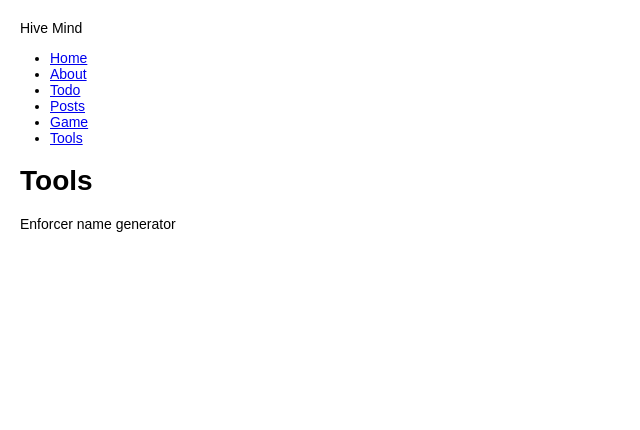
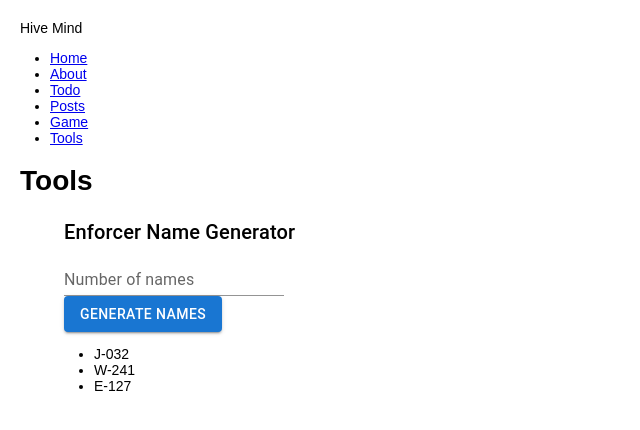
Before and after one commit to aneylon/Hive-Mind-RR, a React (Create React App) app: page /Tools in a window 1280 px wide. Shown: the top 430 px of the page, without its empty margins (0-640 px from the left). Built offline with nearby package versions, Linux system fonts and the light colour scheme.

Commit message:
Set up enforcer name generator.

```diff
--- a/src/components/name-generator/enforcer-name-generator.js
+++ b/src/components/name-generator/enforcer-name-generator.js
@@ -1,7 +1,72 @@
-import React from 'react'
+import { Button, Container, TextField, Typography } from '@mui/material'
+import React, { useState, useEffect } from 'react'
 
 const EnforcerNameGenerator = () => {
-	return <div>Enforcer name generator</div>
+	const letters = 'ABCDEFGHIJKLMNOPQRSTUVWXYZ'
+	const [numberOfNames, setNumberOfNames] = useState('')
+	const [generatedNames, setGeneratedNames] = useState([])
+
+	useEffect(() => {
+		generateNames()
+	}, [])
+
+	const generateNames = (numberToGenerate = 3) => {
+		console.log(`generating : ${numberToGenerate}`)
+		let names = []
+		for (let i = 0; i < numberToGenerate; i++) {
+			names.push(makeEnforcerName())
+		}
+		setGeneratedNames(names)
+	}
+
+	const makeEnforcerName = () => {
+		let letter = letters[randomNumber(0, letters.length)]
+		let numbers = `${randomNumber(0, 9)}`
+		numbers += `${randomNumber(0, 9)}`
+		numbers += `${randomNumber(0, 9)}`
+		return `${letter}-${numbers}`
+	}
+
+	const randomNumber = (min = 0, max = 1) => {
+		let random = Math.floor(Math.random() * max + min)
+		return random
+	}
+
+	const showGeneratedNames = (namesToShow) => {
+		console.log(namesToShow)
+	}
+
+	return (
+		<Container>
+			<Typography variant='h6' component='h2'>
+				Enforcer Name Generator
+			</Typography>
+			<form>
+				<TextField
+					onChange={(event) => {
+						setNumberOfNames(event.target.value)
+					}}
+					variant='standard'
+					label='Number of names'
+					type='number'
+				/>
+				<br />
+				<Button
+					variant='contained'
+					onClick={() => {
+						generateNames(numberOfNames)
+					}}
+				>
+					Generate names
+				</Button>
+			</form>
+			<ul>
+				{generatedNames.map((name, index) => {
+					return <li key={index}>{name}</li>
+				})}
+			</ul>
+		</Container>
+	)
 }
 
 export default EnforcerNameGenerator
```
